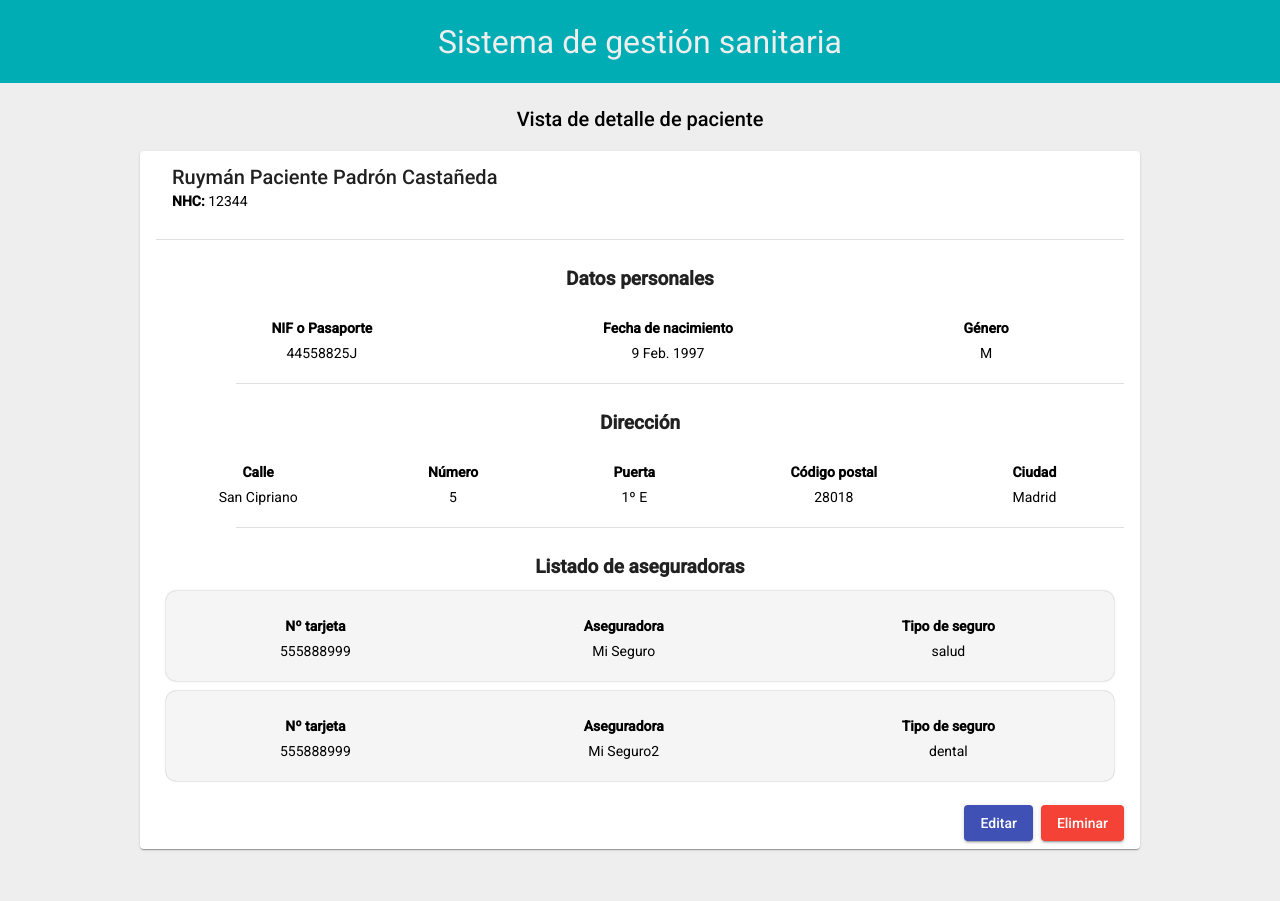
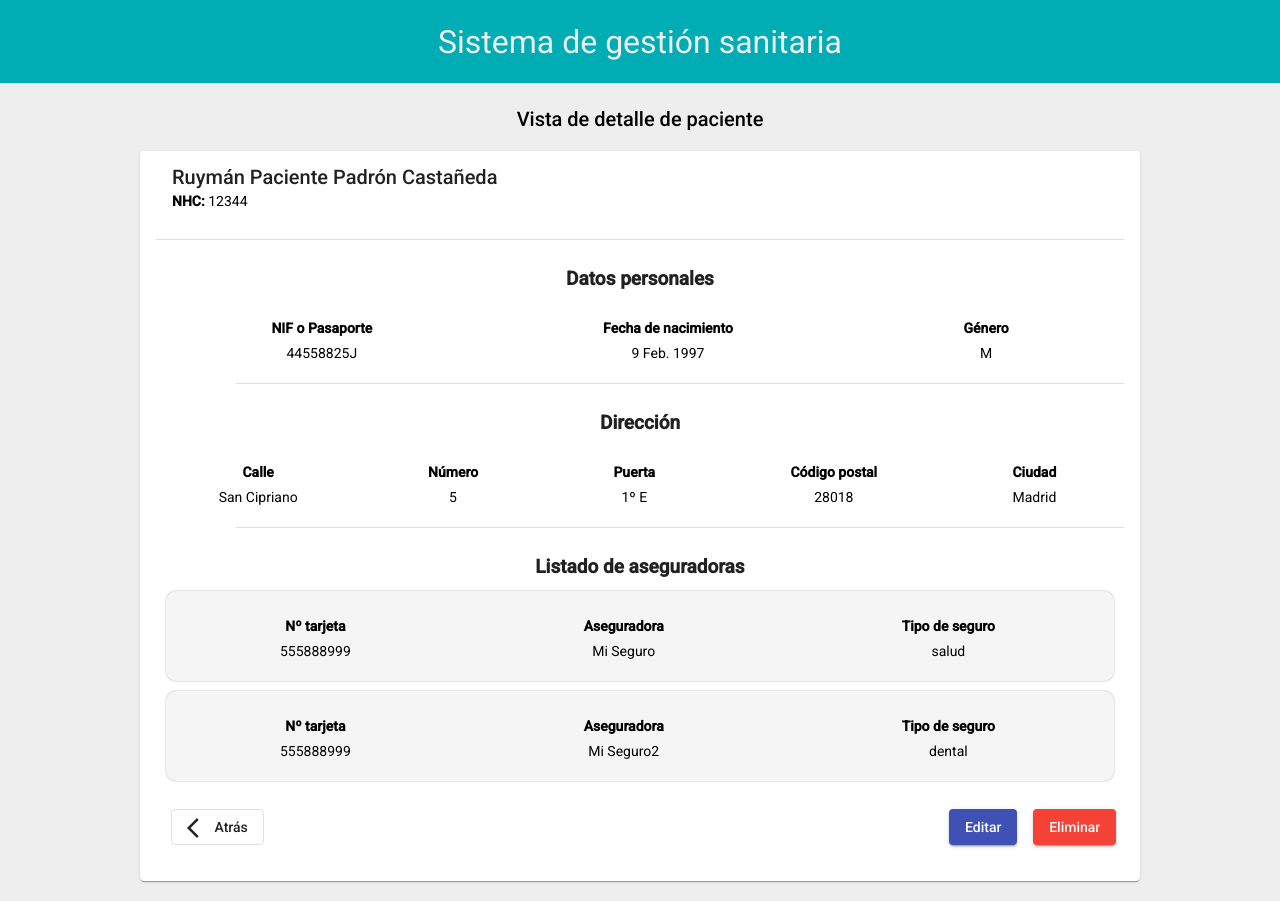
Before and after one commit to Ruymy7/ProyectoAngular_HIS, an Angular app: page /users/1 in a window 1280 px wide. Before the commit the page ends 869 px from the top, so only its background shows below. Built offline with nearby package versions, Linux system fonts and the light colour scheme; data requests are answered from the project's data file.

Commit message:
Back button in user details view

```diff
--- a/src/app/user/user-details/user-details/user-details.component.html
+++ b/src/app/user/user-details/user-details/user-details.component.html
@@ -41,6 +41,11 @@
       </div>
     </mat-card-content>
     <mat-card-actions>
+      <div class="backBtn">
+        <button mat-stroked-button routerLink='/' type="button">
+          <mat-icon>arrow_back_ios</mat-icon> Atrás
+        </button>
+      </div>
       <button mat-raised-button color="primary" (click)="editUser(user)">Editar</button>
       <button mat-raised-button color="warn" (click)="deleteUser(user)">Eliminar</button>
     </mat-card-actions>
--- a/src/app/user/user-details/user-details/user-details.component.scss
+++ b/src/app/user/user-details/user-details/user-details.component.scss
@@ -53,6 +53,11 @@
     mat-card-actions {
       display: flex;
       justify-content: flex-end;
+      margin: 20px 0px 20px 0px;
+      .backBtn {
+        margin-left: 15px;
+        width: 80%;
+      }
     }
   }
 }
```
